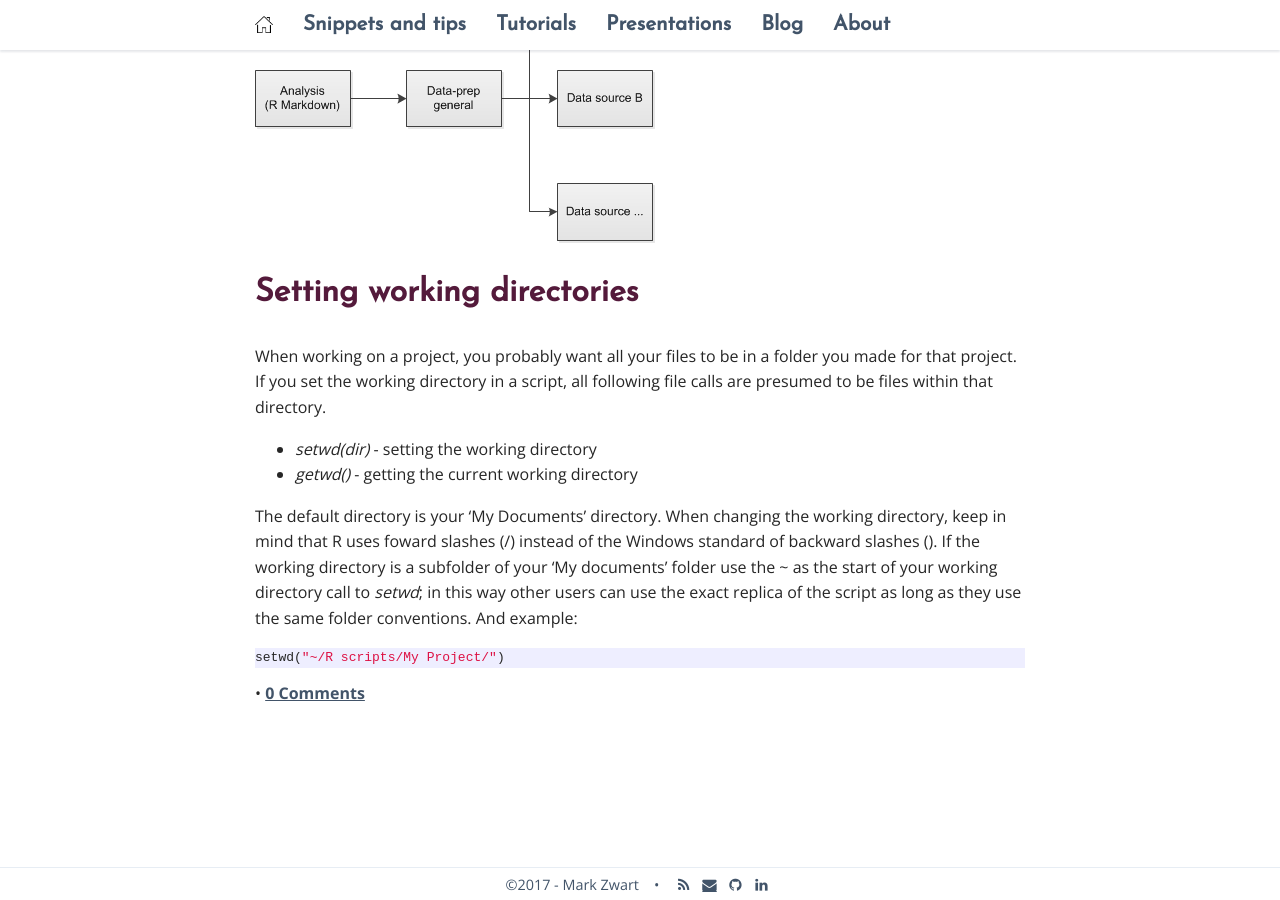
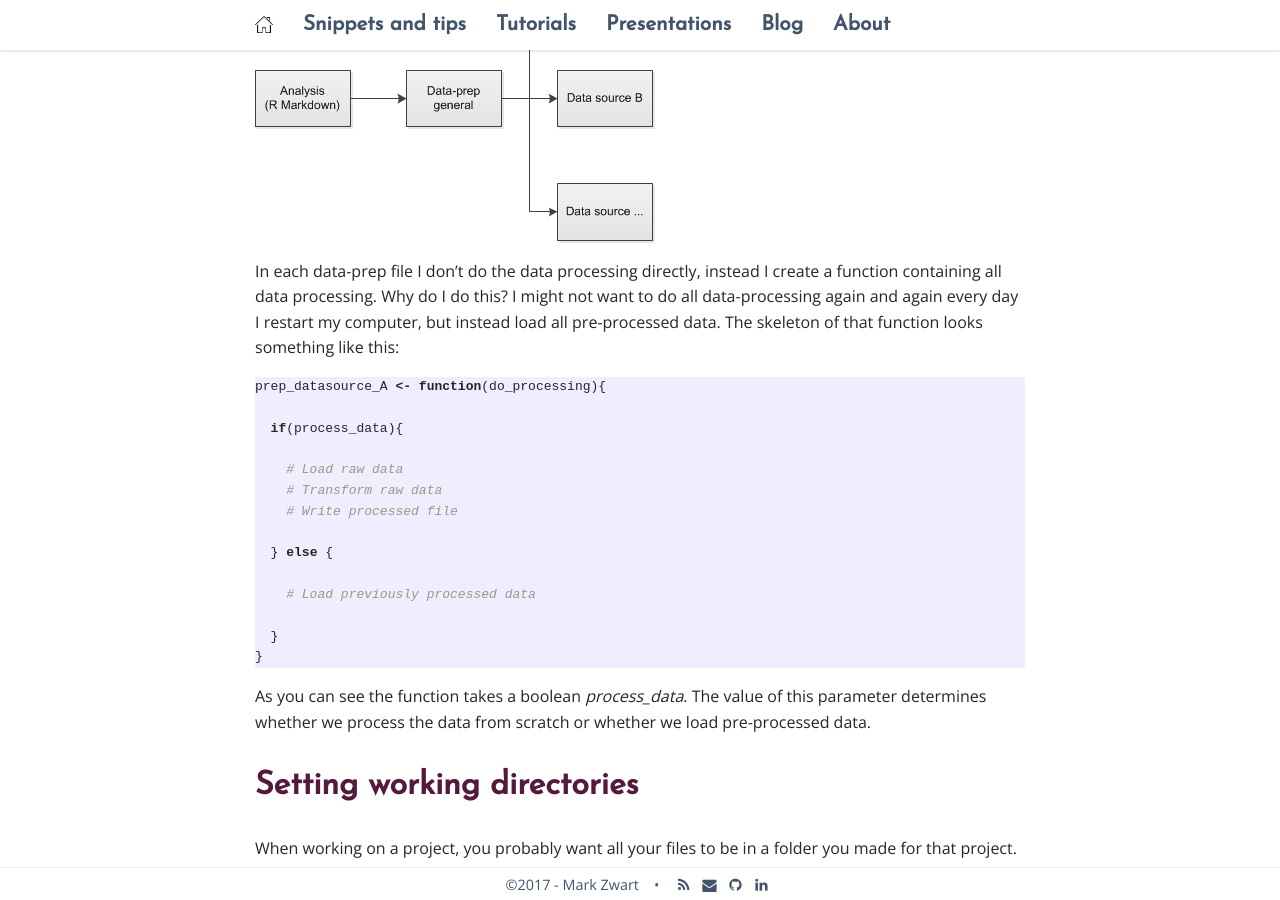
Before and after one commit to mark-me/mark-me.github.io, a Jekyll site: the page built from _pages/snippets-and-tips/script-structuring/script-structuring.md, in a window 1280 px wide and 900 px high, scrolled down 2535 px. Built offline with Jekyll 4.4.1, drawn with Linux system fonts in a browser that asks for light colours; nearby versions of some CDN libraries; comment, search, counter and statistics services are not loaded.

Commit message:
Update script-structuring.md

````diff
--- a/_pages/snippets-and-tips/script-structuring/script-structuring.md
+++ b/_pages/snippets-and-tips/script-structuring/script-structuring.md
@@ -37,6 +37,25 @@
 
 <img src="/_pages/snippets-and-tips/script-structuring/data-prep.png" alt="Navigation" align="center"/>
 
+In each data-prep file I don't do the data processing directly, instead I create a function containing all data processing. Why do I do this? I might not want to do all data-processing again and again every day I restart my computer, but instead load all pre-processed data. The skeleton of that function looks something like this:
+```r
+prep_datasource_A <- function(do_processing){
+
+  if(process_data){
+
+    # Load raw data
+    # Transform raw data
+    # Write processed file
+
+  } else {
+
+    # Load previously processed data
+
+  }
+}
+```
+As you can see the function takes a boolean _process_data_. The value of this parameter determines whether we process the data from scratch or whether we load pre-processed data.
+
 
 # Setting working directories
 
````
